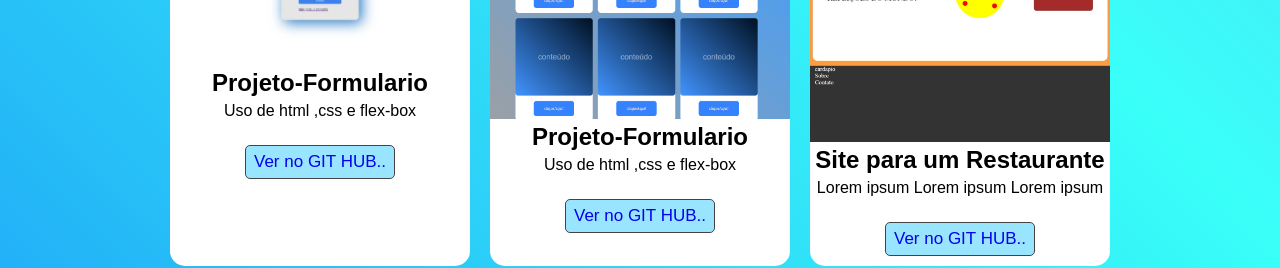
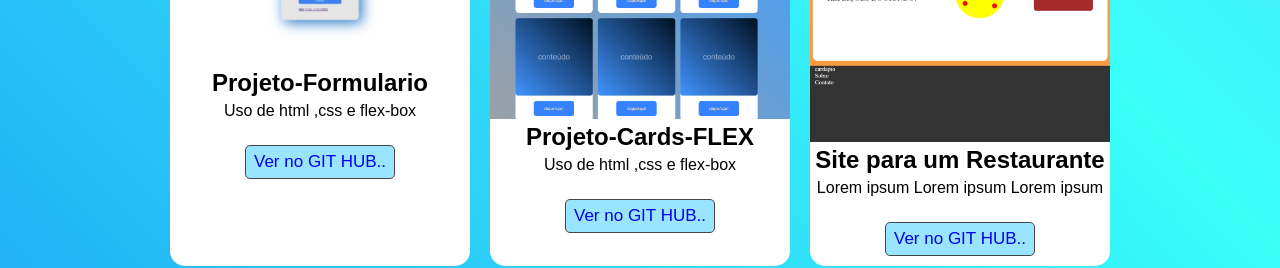
Before and after one commit to gabrielpmaia/gabrielmaya, a plain HTML site: page index.html in a window 1280 px wide. Shown: the part 1820-2088 px from the top of the page. Drawn offline with nearby package versions, Linux system fonts and the light colour scheme; files whose address does not match are found by name.

Commit message:
Add files via upload

```diff
--- a/index.html
+++ b/index.html
@@ -81,7 +81,7 @@
                         <img src="./img/Captura de tela 2022-08-11 180315.png" alt="">
                    </div>
                    <div class="card-body">
-                       <h2>Projeto-Formulario</h2>
+                       <h2>Projeto-Cards-FLEX</h2>
                        <p>Uso de html ,css e flex-box</p>
                    </div>
 
```
